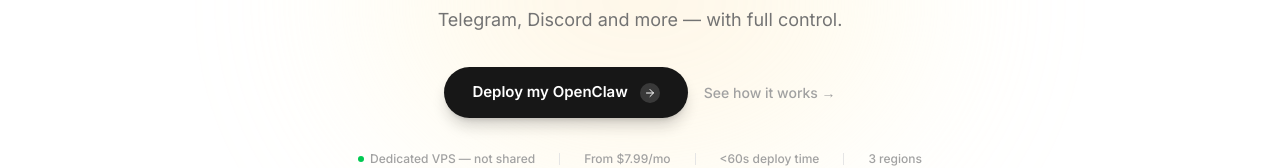
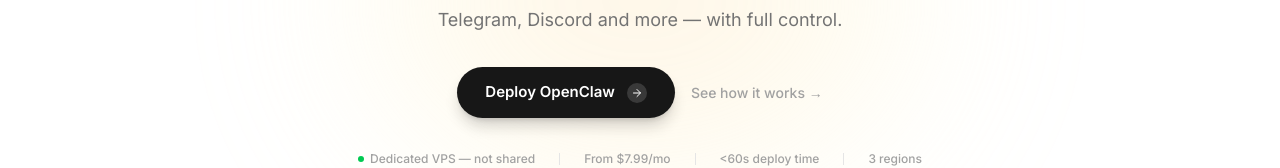
Before and after one commit to akashmahlaz/fireclaw, a Next.js app: page / in a window 1280 px wide. Shown: the part 531-699 px from the top of the page. Built offline with nearby package versions, Linux system fonts and the light colour scheme; no server answers.

Commit message:
my revoed

```diff
--- a/components/layout/Hero.tsx
+++ b/components/layout/Hero.tsx
@@ -60,7 +60,7 @@
               href="/dashboard"
               className="group inline-flex items-center gap-3 rounded-full bg-neutral-900 px-7 py-3.5 text-[15px] font-semibold text-white shadow-lg shadow-neutral-900/20 transition-all duration-300 hover:bg-neutral-700 hover:shadow-neutral-900/30 active:scale-[0.97]"
             >
-              Deploy my OpenClaw
+              Deploy OpenClaw
               <span className="flex size-5 items-center justify-center rounded-full bg-white/15 transition-transform group-hover:translate-x-0.5">
                 <ArrowRight className="size-3" />
               </span>
```
